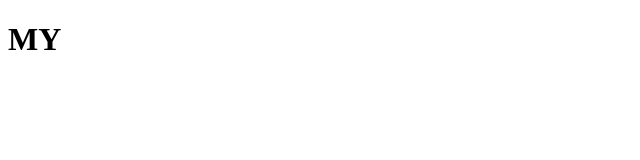
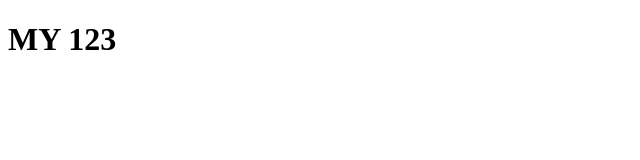
Before and after one commit to CheshkoSergey/my-project, a plain HTML site: page index.html in a window 1280 px wide. Shown: the full height of the page, 0-640 px from the left. Drawn offline with Linux system fonts and the light colour scheme.

Commit message:
Update index.html

```diff
--- a/index.html
+++ b/index.html
@@ -7,6 +7,6 @@
     <title>Document</title>
 </head>
 <body>
-    <h1>MY </h1>
+    <h1>MY 123 </h1>
 </body>
 </html>
```
